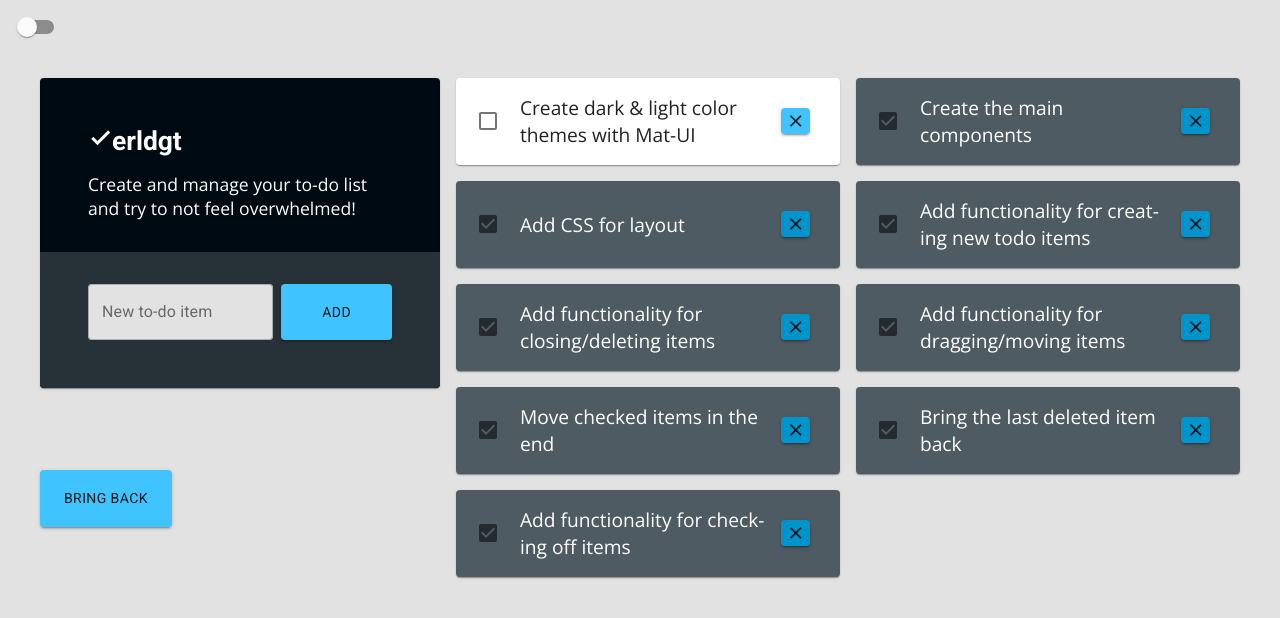
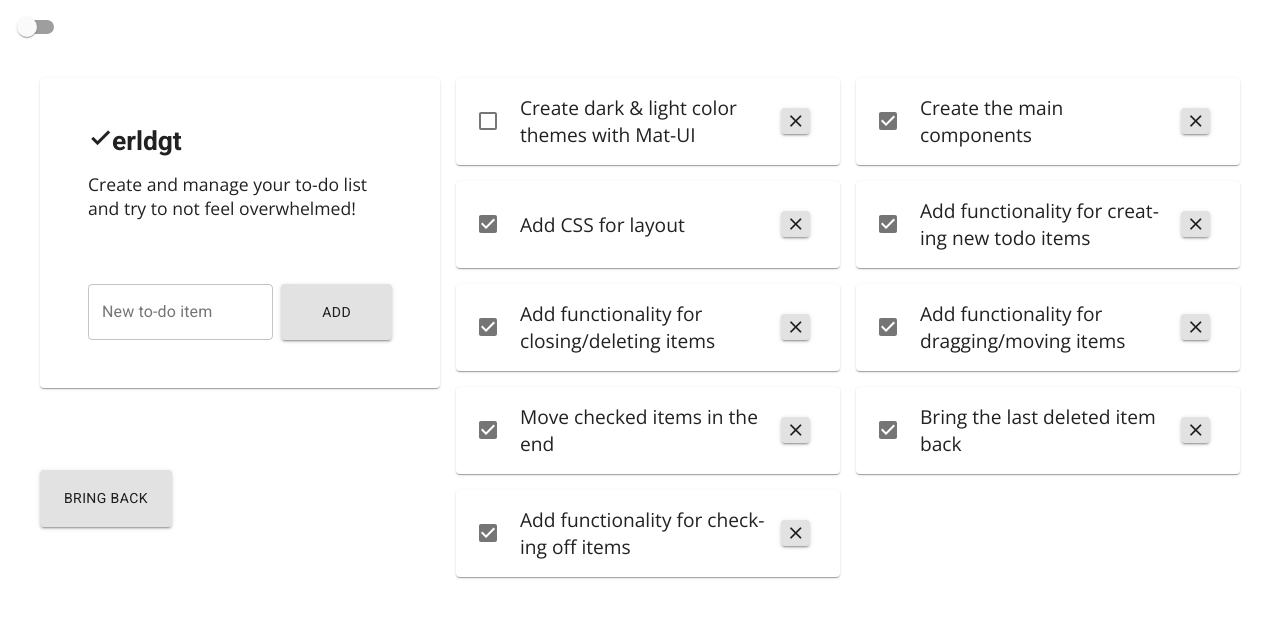
Before and after one commit to olhanotolga/erldgt-dream-todo, a React (Create React App) app: page / in a window 1280 px wide. Shown: the top 618 px of the page. Built offline with nearby package versions, Linux system fonts and the light colour scheme.

Commit message:
wrap the app into the Mat-UI theme provider with customized colors

```diff
--- a/src/App.css
+++ b/src/App.css
@@ -17,16 +17,16 @@ body, input, button {
 }
 body {
 	font-family: 'Open Sans', sans-serif;
-	background-color: var(--light-grey);
+	/* background-color: var(--light-grey); */
 }
 
-button.MuiButton-contained {
+/* button.MuiButton-contained {
 	background-color: var(--secondary);
-}
-button.MuiButton-contained:hover {
+} */
+/* button.MuiButton-contained:hover {
 	background-color: var(--secondary-dark);
 	color: white;
-}
+} */
 
 .Wrapper {
 	min-height: 100vh;
@@ -37,9 +37,9 @@ button.MuiButton-contained:hover {
 	padding: 2rem;
 }
 
-.MuiPaper-root.Header {
+/* .MuiPaper-root.Header {
 	background-color: var(--primary-dark);
-}
+} */
 .Header {
 	grid-area: 1 / 1 / 2 / 2;
 	display: grid;
@@ -48,7 +48,7 @@ button.MuiButton-contained:hover {
 .Header > * {
 	padding: 1rem 3rem;
 	margin: 0;
-	color: white;
+	/* color: white; */
 }
 .Header h1 {
 	font-family: 'Roboto', sans-serif;
@@ -66,28 +66,28 @@ h1 .material-icons {
 	display: grid;
 	grid-template: 1fr / 1fr max(11ch, 20%);
 	gap: 0.5rem;
-	background-color: var(--primary);
+	/* background-color: var(--primary); */
 	padding: 2rem 3rem 3rem;
 	border-bottom-left-radius: 4px;
 	border-bottom-right-radius: 4px;
 }
-.TodoInput input {
+/* .TodoInput input {
 	background-color: var(--light-grey);
 	border-radius: 4px;
 }
 .TodoInput .MuiFormControl-root {
 	background-color: var(--primary-light);
 	border-radius: 4px;
-}
+} */
 .TodoInput .MuiFormLabel-root.Mui-focused {
-	color: white;
-	background-color: var(--primary-light);
+	/* color: white; */
+	/* background-color: var(--primary-light); */
 	padding: 0.3rem 0.5rem;
 	border-radius: 2px;
 }
-.MuiOutlinedInput-root.Mui-focused fieldset.MuiOutlinedInput-notchedOutline {
+/* .MuiOutlinedInput-root.Mui-focused fieldset.MuiOutlinedInput-notchedOutline {
 	border-color: var(--secondary);
-}
+} */
 
 .MuiButtonBase-root.undoBtn {
 	grid-area: 2 / 1 / 3 / 2;
@@ -118,17 +118,17 @@ h1 .material-icons {
 	/* background-color: var(--primary-light);
     color: white; */
 }
-.TodoItem.checkedItem {
+/* .TodoItem.checkedItem {
 	background-color: var(--primary-light);
     color: white;
-}
+} */
 
 /* .checkedItem .MuiCheckbox-root .MuiSvgIcon-root { */
 	/* fill: var(--primary); */
 /* } */
-.checkedItem button.MuiButtonBase-root {
+/* .checkedItem button.MuiButtonBase-root {
 	background-color: var(--secondary-dark);
-}
+} */
 /* .MuiIconButton-label:hover + .MuiTouchRipple-root {
 	background-color: var(--secondary);
 	border: 2px solid var(--secondary);
--- a/src/App.js
+++ b/src/App.js
@@ -3,6 +3,11 @@ import { AppWrapper } from './components/app-wrapper/app-wrapper.component';
 import { Header } from './components/header/header.component';
 import { TodoList } from './components/todo-list/todo-list.component';
 import './App.css';
+import { ThemeProvider } from '@material-ui/core/styles';
+import Switch from '@material-ui/core/Switch';
+import { lightTheme } from './themes/light';
+import { darkTheme } from './themes/dark';
+
 
 
 class App extends React.Component {
@@ -18,8 +23,13 @@ class App extends React.Component {
 			{ id: '11', text: 'Bring the last deleted item back', check: true},
 			{ id: '12', text: 'Add functionality for checking off items', check: true},
 		],
-		lastRemoved: ''
+		lastRemoved: '',
+		darkState: false
 	}
+
+	handleThemeChange = () => {
+		this.setState({ darkState: !this.state.darkState });
+	};
 
 	addItem = (newTodo) => {
 		if (newTodo !== "" && newTodo.trim() !== "") {
@@ -82,10 +92,13 @@ class App extends React.Component {
 
 	render() {
 		return (
+			<ThemeProvider theme={this.state.darkState ? darkTheme : lightTheme}>
 				<main className="App">
+					<Switch checked={this.state.darkState} onChange={this.handleThemeChange} />
 					<AppWrapper>
 						<Header
 							onItemAdd={this.addItem}
+							color="primary"
 							paragraph="Create and manage your to-do list and try to not feel overwhelmed!">
 								<span className="material-icons">check</span>erldgt
 						</Header>
@@ -100,6 +113,7 @@ class App extends React.Component {
 						/>
 					</AppWrapper>
 				</main>
+			</ThemeProvider>
 		);
 	}
 }
--- a/src/components/app-wrapper/app-wrapper.component.jsx
+++ b/src/components/app-wrapper/app-wrapper.component.jsx
@@ -1,26 +1,11 @@
-import { createMuiTheme, ThemeProvider } from '@material-ui/core/styles';
-import React, { useState } from 'react';
-import Switch from '@material-ui/core/Switch';
+import React from 'react';
 
 // 'children' refers here to child elements which are nested inside this one. it is specified which elements are nested in the App class
 export function AppWrapper({ children }) {
-	const [darkState, setDarkState] = useState(false);
-	const paletteType = darkState ? 'dark' : 'light';
-	const darkTheme = createMuiTheme({
-		palette: {
-			type: paletteType,
-		}
-	});
-	const handleThemeChange = () => {
-		setDarkState(!darkState);
-	};
 
 	return (
-		<ThemeProvider theme={darkTheme}>
-				<Switch checked={darkState} onChange={handleThemeChange} />
-			<section className="Wrapper">
-				{ children }
-			</section>
-		</ThemeProvider>
+		<section className="Wrapper">
+			{ children }
+		</section>
 	)
 }
--- a/src/components/header/todo-input/todo-input.component.jsx
+++ b/src/components/header/todo-input/todo-input.component.jsx
@@ -1,6 +1,5 @@
 import React from 'react';
-import TextField from '@material-ui/core/TextField';
-import Button from '@material-ui/core/Button';
+import { TextField, Button } from '@material-ui/core';
 
 export class TodoInput extends React.Component {
 	state = {
--- a/src/components/todo-list/todo-item/todo-item.component.jsx
+++ b/src/components/todo-list/todo-item/todo-item.component.jsx
@@ -1,7 +1,5 @@
 import React from 'react';
-import Card from '@material-ui/core/Card';
-import Checkbox from '@material-ui/core/Checkbox';
-import Button from '@material-ui/core/Button';
+import { Card, Checkbox, Button } from '@material-ui/core';
 
 export class TodoItem extends React.Component {
 
--- a/src/themes/dark.js
+++ b/src/themes/dark.js
@@ -4,7 +4,16 @@ export const darkTheme = createMuiTheme({
 	palette: {
 		type: 'dark',
 		primary: {
-			main: '#101f27'
+			main: '#25a59a',
+			light: '#63d7cb',
+			dark: '#00756c',
+			contrastText: '#000000',
+		},
+		secondary: {
+			main: '#ffd740',
+			light: '#ffff74',
+			dark: '#c8a600',
+			contrastText: '#000000'
 		}
 	}
 })
--- a/src/themes/light.js
+++ b/src/themes/light.js
@@ -4,16 +4,16 @@ export const lightTheme = createMuiTheme({
 	palette: {
 		type: 'light',
 		primary: {
+			main: '#40c4ff',
+			light: '#82f7ff',
+			dark: '#0094cc',
+			contrastText: '#000000'
+		},
+		secondary: {
 			main: '#37474f',
 			light: '#62717b',
 			dark: '#101f27',
 			contrastText: '#ffffff'
-		},
-		secondary: {
-			main: '#40c4ff',
-			light: '#82f7ff',
-			dark: '#0094cc',
-			contrastText: '#000000'
 		},
 		grey: {
 			400: '#bdbdbd',
```
Also changed, not shown: src/themes/base.js (deleted, +0 -13 lines). Lines whose indentation alone changed are shown as unchanged.
